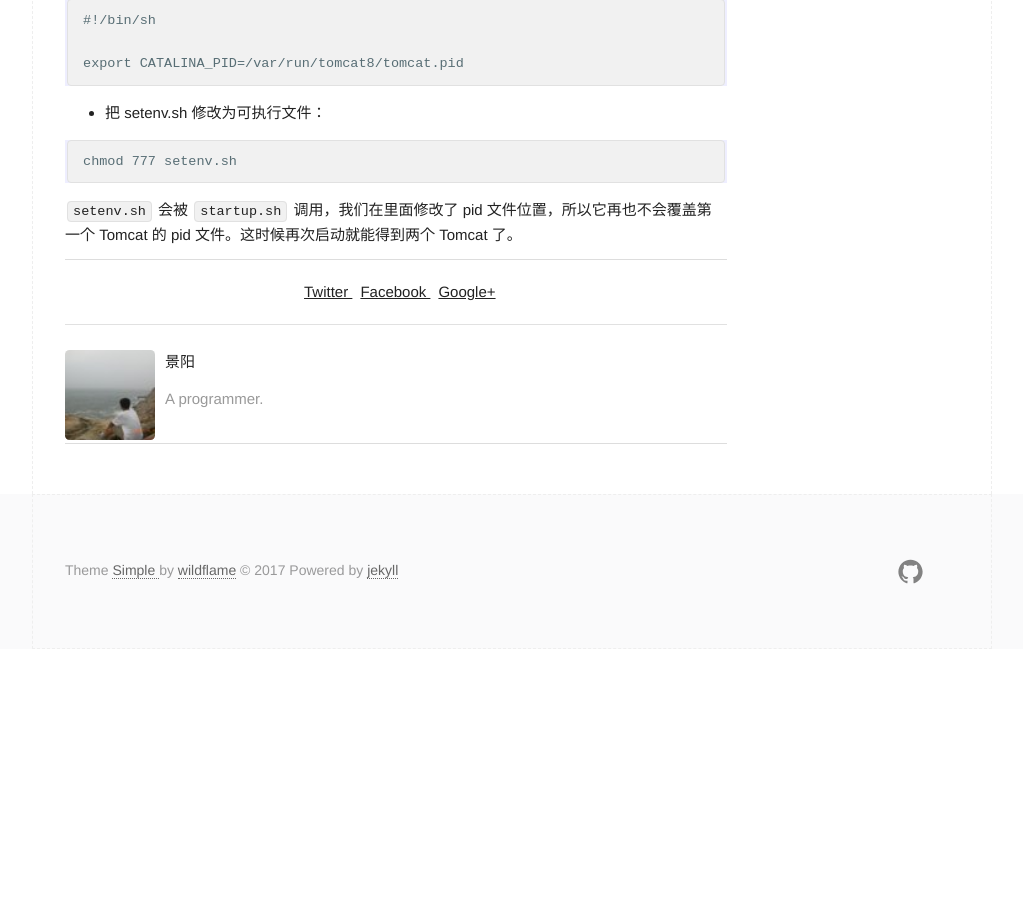
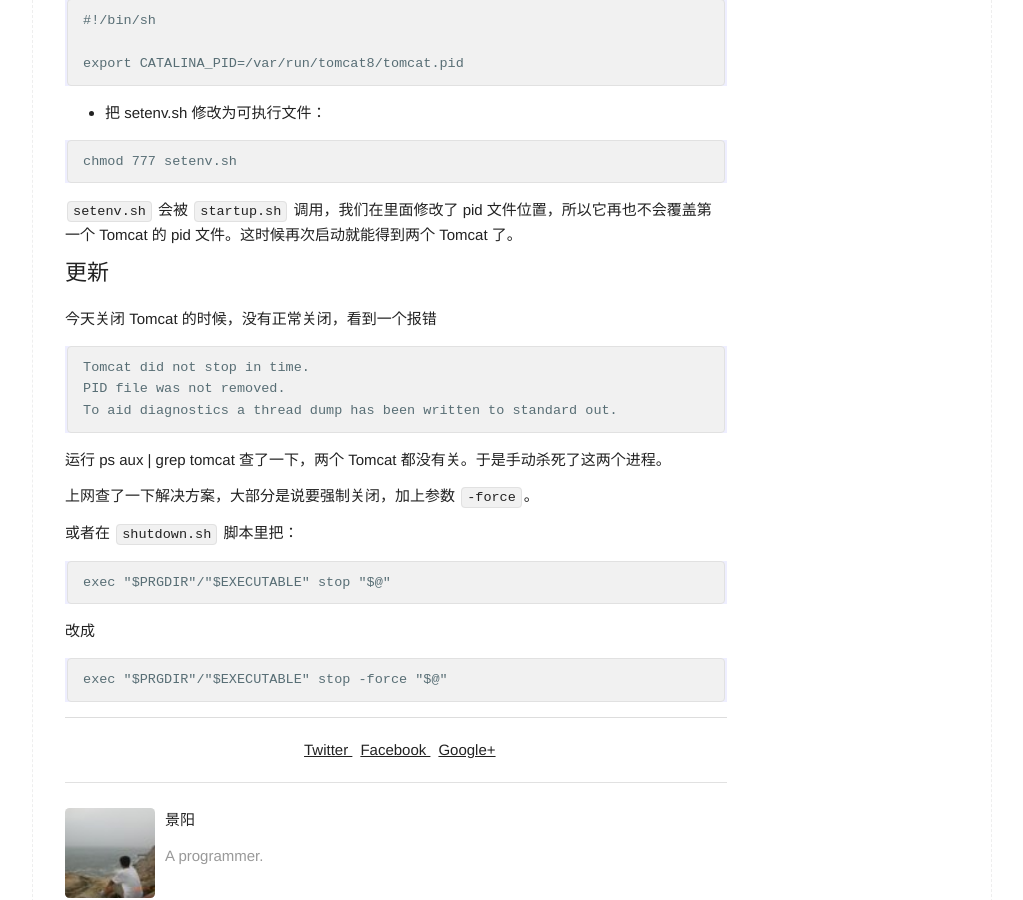
Before and after one commit to jyjsjd/jyjsjd.github.io, a Jekyll site: the page built from _posts/2017-06-28-multiple-tomcat.md, in a window 1280 px wide and 900 px high, scrolled down 969 px. Shown: the whole window, without its empty margins (128-1151 px from the left). Built offline with Jekyll 4.4.1, drawn with Linux system fonts in a browser that asks for light colours; before the commit the page ends 1618 px from its top, so only the background shows below that.

Commit message:
update tomcat

````diff
--- a/_posts/2017-06-28-multiple-tomcat.md
+++ b/_posts/2017-06-28-multiple-tomcat.md
@@ -56,3 +56,23 @@
 ```
 
 `setenv.sh` 会被 `startup.sh` 调用，我们在里面修改了 pid 文件位置，所以它再也不会覆盖第一个 Tomcat 的 pid 文件。这时候再次启动就能得到两个 Tomcat 了。
+
+## 更新
+今天关闭 Tomcat 的时候，没有正常关闭，看到一个报错
+```
+Tomcat did not stop in time.
+PID file was not removed.
+To aid diagnostics a thread dump has been written to standard out.
+```
+运行 ps aux | grep tomcat 查了一下，两个 Tomcat 都没有关。于是手动杀死了这两个进程。
+
+上网查了一下解决方案，大部分是说要强制关闭，加上参数 `-force`。
+
+或者在 `shutdown.sh` 脚本里把：
+```
+exec "$PRGDIR"/"$EXECUTABLE" stop "$@"
+```
+改成
+```
+exec "$PRGDIR"/"$EXECUTABLE" stop -force "$@"
+```
````
Also changed, not shown: _posts/2017-06-29-mysql-setup.md (added, +13 -0 lines).
